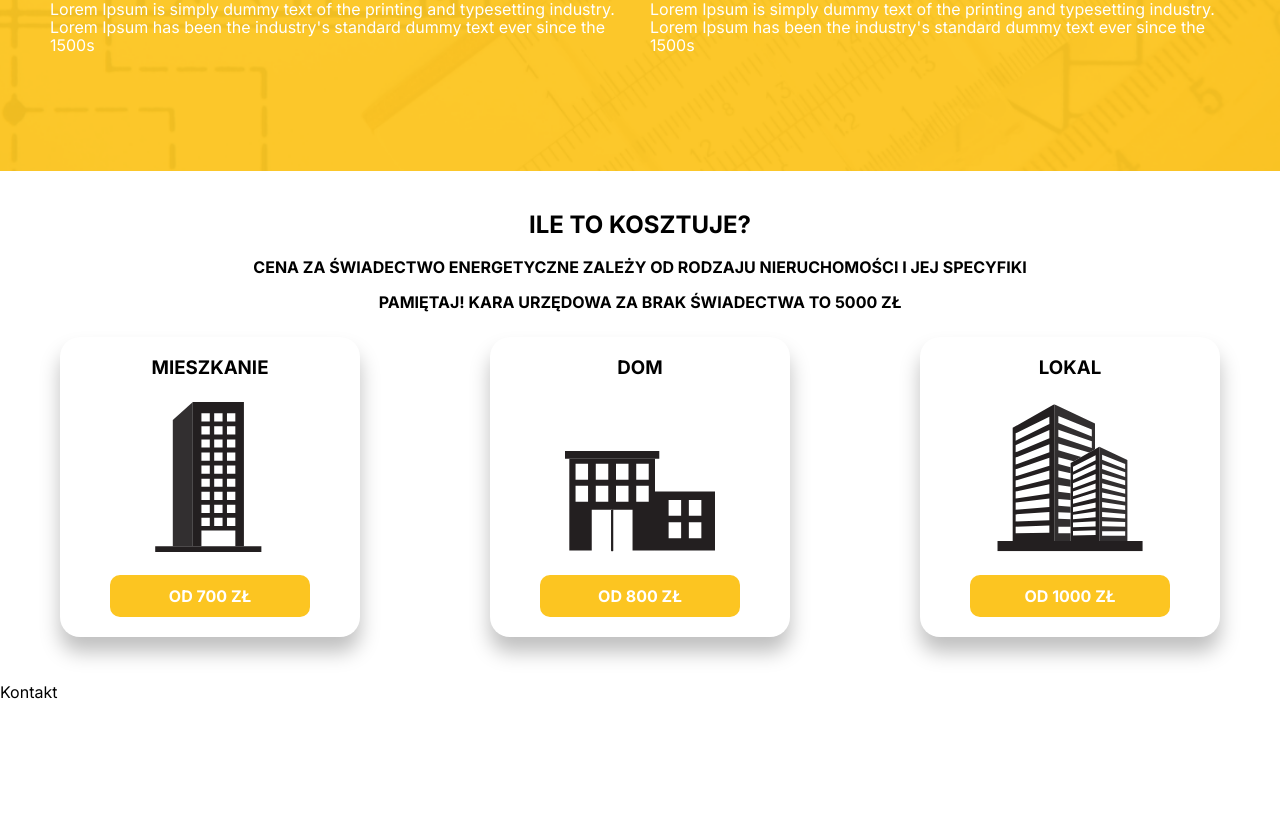
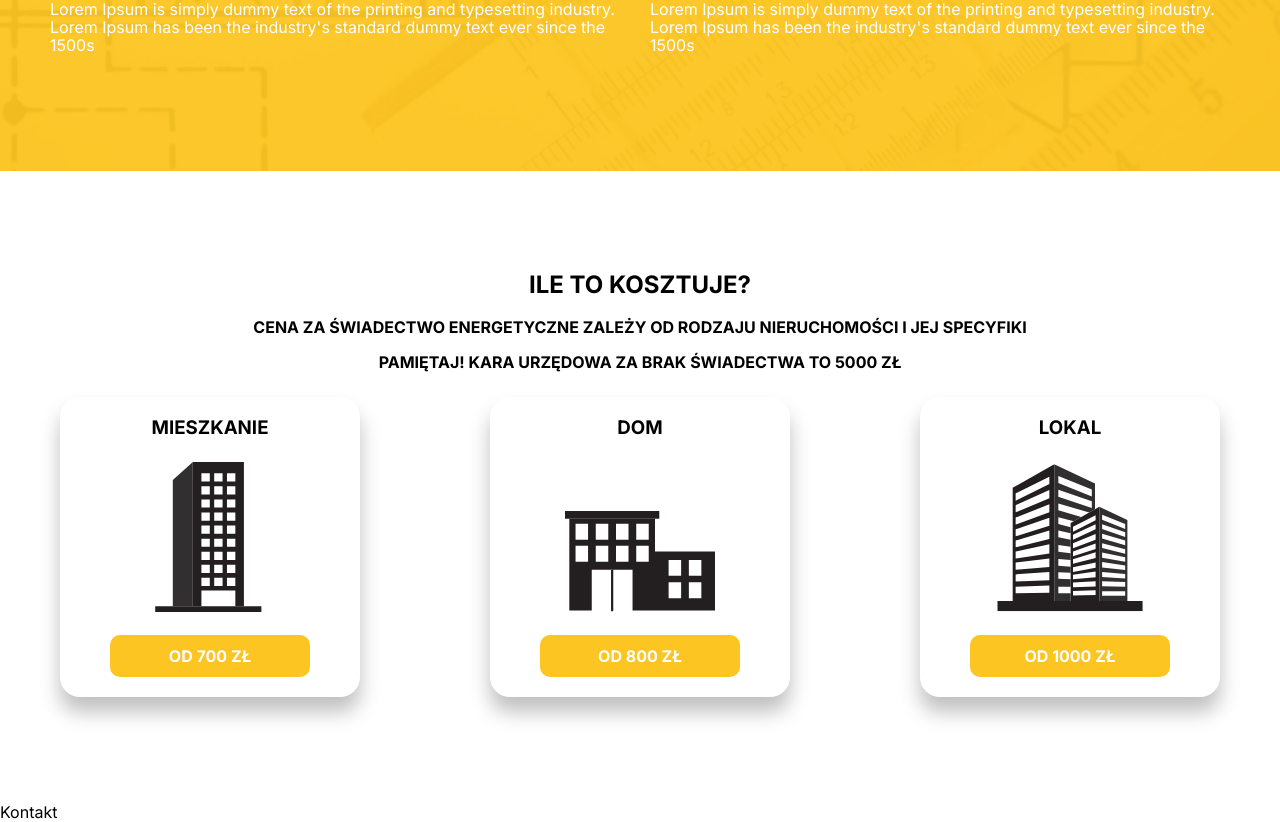
Before and after one commit to JustynaKow/Energyscan.pl, a React (Create React App) app: page / in a window 1280 px wide. Shown: the part 1350-2172 px from the top of the page. Before the commit the page ends 2052 px from the top, so only its background shows below. Built offline with nearby package versions, Linux system fonts and the light colour scheme.

Commit message:
change padding in Sekcja

```diff
--- a/src/components/Cennik/styled.js
+++ b/src/components/Cennik/styled.js
@@ -4,7 +4,7 @@ import blok from "../../images/blok.svg";
 import lokal from "../../images/lokal.svg";
 
 export const Sekcja = styled.section`
-    padding: 20px 50px;
+    padding: 80px 50px;
     text-align: center;
 `;
 
@@ -24,7 +24,7 @@ export const Rodzaje = styled.div`
     justify-content: space-between;
 
     @media (max-width: ${({ theme }) => theme.breakpoint.mobileMax}px) {
-        grid-template-columns: 1fr;
+        grid-template-columns: auto;
         justify-content: center;
     }
 `;
```
